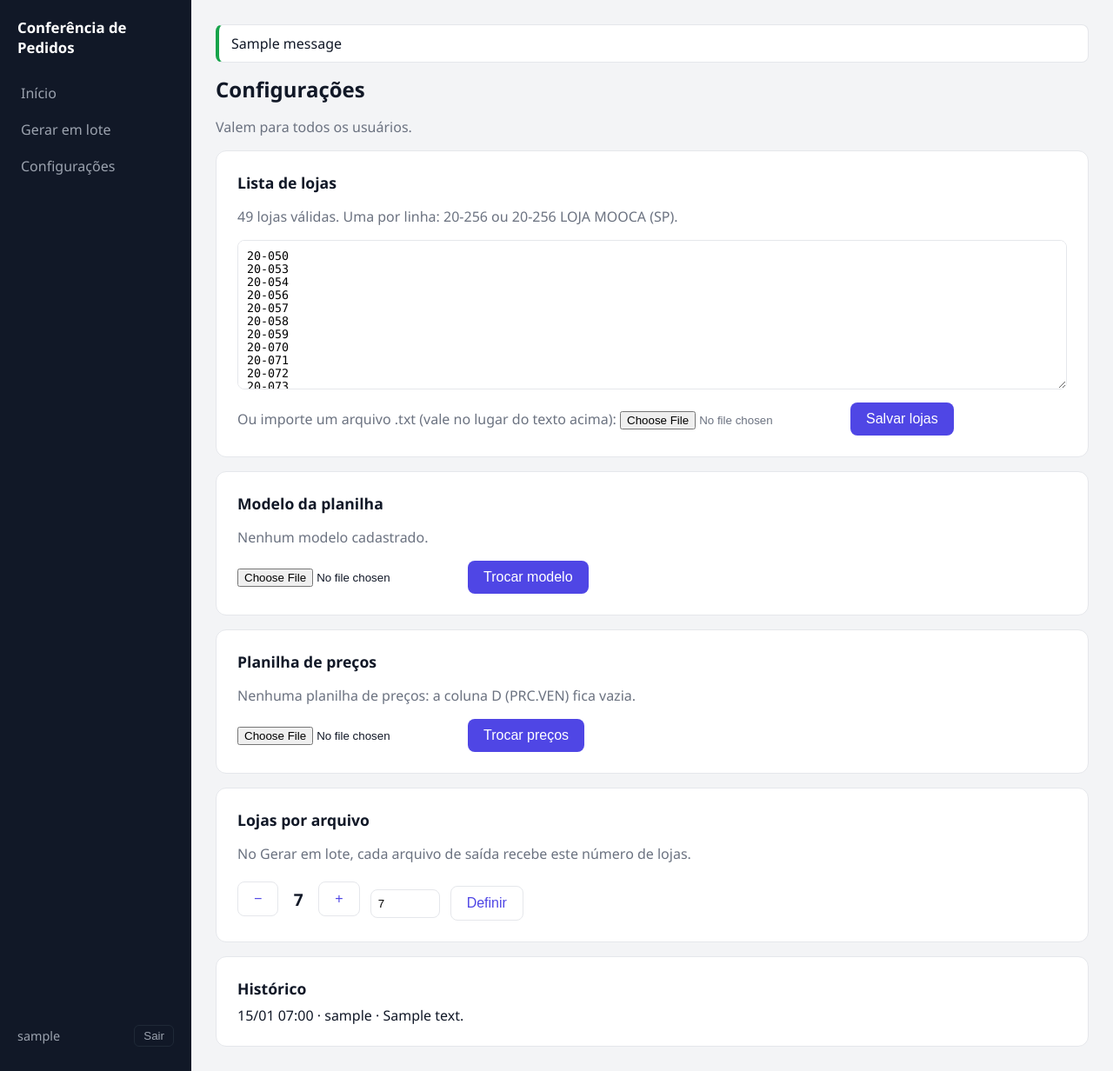
After one commit to euJonh/Conferencia-de-lojas, a Django app: page /configuracoes in a window 1280 px wide. The commit adds this page. Shown: the whole page at 87% size. Run offline with Django 5.2, Linux system fonts and the light colour scheme; a user stored in the database is signed in; data comes from the database, SQL or seed files in the repository; tables that the repository leaves empty hold one stand-in row (values such as "Sample post"); one stand-in notice (Sample message) is shown; parts of the project's set-up code (start-up, migrations or seed data) failed here and were passed over.

Commit message:
web: tela Configurações com histórico

```diff
--- a/web/pedidos/static/pedidos/estilo.css
+++ b/web/pedidos/static/pedidos/estilo.css
@@ -42,3 +42,13 @@ body{margin:0;font-family:"Segoe UI",system-ui,sans-serif;background:var(--fundo
 .acoes-lote{display:flex;gap:10px;justify-content:flex-end;margin-top:14px}
 .botao.secundario{background:transparent;color:var(--destaque);border:1px solid var(--borda)}
 .painel-texto{white-space:pre-line}
+.mensagem{padding:10px 14px;border-radius:8px;margin-bottom:14px;background:#fff;border:1px solid var(--borda);border-left:4px solid var(--ok);white-space:pre-line}
+.mensagem.error{border-left-color:var(--erro);color:var(--erro);background:#FEF2F2}
+.bloco{margin-top:16px}
+.bloco h2{font-size:1.1rem;margin:0 0 8px}
+.campo-texto{width:100%;font-family:Consolas,monospace;padding:10px;border:1px solid var(--borda);border-radius:8px}
+.linha-acoes{display:flex;gap:12px;align-items:center;flex-wrap:wrap;margin-top:10px}
+.valor{min-width:2ch;text-align:center;font-size:1.2rem}
+.campo-numero{width:80px;padding:8px;border:1px solid var(--borda);border-radius:8px}
+.historico{list-style:none;margin:0;padding:0;display:flex;flex-direction:column;gap:4px}
+.botao:disabled{opacity:.5;cursor:default}
--- a/web/pedidos/templates/pedidos/base.html
+++ b/web/pedidos/templates/pedidos/base.html
@@ -12,7 +12,7 @@
     <nav>
       <a href="{% url 'inicio' %}">Início</a>
       <a href="{% url 'lote' %}">Gerar em lote</a>
-      <a href="#">Configurações</a>
+      <a href="{% url 'configuracoes' %}">Configurações</a>
     </nav>
     <div class="usuario">
       <span>{{ request.user.get_username }}</span>
@@ -22,6 +22,9 @@
     </div>
   </aside>
   <main class="conteudo">
+    {% for m in messages %}
+    <div class="mensagem {{ m.tags }}" role="status">{{ m }}</div>
+    {% endfor %}
     {% block conteudo %}{% endblock %}
   </main>
 </body>
--- /dev/null
+++ b/web/pedidos/templates/pedidos/configuracoes.html
@@ -0,0 +1,79 @@
+{% extends "pedidos/base.html" %}
+{% block titulo %}Configurações{% endblock %}
+{% block conteudo %}
+<h1 class="titulo-tela">Configurações</h1>
+<p class="suave">Valem para todos os usuários.</p>
+
+<section class="cartao bloco">
+  <h2>Lista de lojas</h2>
+  <p class="suave">{{ qtd_lojas }} loja{{ qtd_lojas|pluralize }} válida{{ qtd_lojas|pluralize }}. Uma por linha: 20-256 ou 20-256 LOJA MOOCA (SP).</p>
+  <form method="post" action="{% url 'configuracoes_lojas' %}" enctype="multipart/form-data">{% csrf_token %}
+    <textarea name="lojas_texto" rows="10" class="campo-texto">{{ cfg.lojas_texto }}</textarea>
+    <div class="linha-acoes">
+      <label class="suave">Ou importe um arquivo .txt (vale no lugar do texto acima):
+        <input type="file" name="lojas_arquivo" accept=".txt">
+      </label>
+      <button type="submit" class="botao">Salvar lojas</button>
+    </div>
+  </form>
+</section>
+
+<section class="cartao bloco">
+  <h2>Modelo da planilha</h2>
+  <p>{% if cfg.modelo_nome %}{{ cfg.modelo_nome }}{% else %}<span class="suave">Nenhum modelo cadastrado.</span>{% endif %}</p>
+  <form method="post" action="{% url 'configuracoes_modelo' %}" enctype="multipart/form-data" class="linha-acoes">{% csrf_token %}
+    <input type="file" name="modelo" accept=".xlsx" required>
+    <button type="submit" class="botao">Trocar modelo</button>
+  </form>
+</section>
+
+<section class="cartao bloco">
+  <h2>Planilha de preços</h2>
+  {% if cfg.precos_nome %}
+  <p>{{ cfg.precos_nome }} · {{ cfg.precos_qtd }} produto{{ cfg.precos_qtd|pluralize }} · {{ cfg.atualizado_em|date:"d/m/Y H:i" }}</p>
+  {% else %}
+  <p class="suave">Nenhuma planilha de preços: a coluna D (PRC.VEN) fica vazia.</p>
+  {% endif %}
+  <form method="post" action="{% url 'configuracoes_precos' %}" enctype="multipart/form-data" class="linha-acoes">{% csrf_token %}
+    <input type="file" name="precos" accept=".xlsx" required>
+    <button type="submit" class="botao">Trocar preços</button>
+  </form>
+  {% if cfg.precos_nome %}
+  <form method="post" action="{% url 'configuracoes_precos_remover' %}" class="linha-acoes">{% csrf_token %}
+    <button type="submit" class="botao secundario">Remover preços</button>
+  </form>
+  {% endif %}
+</section>
+
+<section class="cartao bloco">
+  <h2>Lojas por arquivo</h2>
+  <p class="suave">No Gerar em lote, cada arquivo de saída recebe este número de lojas.</p>
+  <div class="linha-acoes">
+    <form method="post" action="{% url 'configuracoes_lojas_por_arquivo' %}">{% csrf_token %}
+      <input type="hidden" name="valor" value="{{ cfg.lojas_por_arquivo|add:'-1' }}">
+      <button type="submit" class="botao secundario" aria-label="Diminuir"{% if cfg.lojas_por_arquivo <= 1 %} disabled{% endif %}>−</button>
+    </form>
+    <strong class="valor">{{ cfg.lojas_por_arquivo }}</strong>
+    <form method="post" action="{% url 'configuracoes_lojas_por_arquivo' %}">{% csrf_token %}
+      <input type="hidden" name="valor" value="{{ cfg.lojas_por_arquivo|add:'1' }}">
+      <button type="submit" class="botao secundario" aria-label="Aumentar">+</button>
+    </form>
+    <form method="post" action="{% url 'configuracoes_lojas_por_arquivo' %}" class="linha-acoes">{% csrf_token %}
+      <input type="number" name="valor" value="{{ cfg.lojas_por_arquivo }}" min="1" class="campo-numero">
+      <button type="submit" class="botao secundario">Definir</button>
+    </form>
+  </div>
+</section>
+
+<section class="cartao bloco">
+  <h2>Histórico</h2>
+  {% if historico %}
+  <ul class="historico">
+    {% for a in historico %}<li>{{ a.quando|date:"d/m H:i" }} · {{ a.usuario.get_username|default:"(removido)" }} · {{ a.descricao }}</li>
+    {% endfor %}
+  </ul>
+  {% else %}
+  <p class="suave">Nenhuma alteração ainda.</p>
+  {% endif %}
+</section>
+{% endblock %}
--- a/web/pedidos/templates/pedidos/inicio.html
+++ b/web/pedidos/templates/pedidos/inicio.html
@@ -18,7 +18,7 @@
 {% else %}
 <div class="cartao aviso">
   <strong>Configuração incompleta.</strong>
-  <p>Cadastre a lista de lojas e o modelo em <a href="/configuracoes">Configurações</a> antes de gerar planilhas.</p>
+  <p>Cadastre a lista de lojas e o modelo em <a href="{% url 'configuracoes' %}">Configurações</a> antes de gerar planilhas.</p>
 </div>
 {% endif %}
 
--- a/web/pedidos/templates/pedidos/lote.html
+++ b/web/pedidos/templates/pedidos/lote.html
@@ -23,7 +23,7 @@
 {% else %}
 <div class="cartao aviso">
   <strong>Configuração incompleta.</strong>
-  <p>Cadastre a lista de lojas e o modelo em <a href="/configuracoes">Configurações</a> antes de gerar planilhas.</p>
+  <p>Cadastre a lista de lojas e o modelo em <a href="{% url 'configuracoes' %}">Configurações</a> antes de gerar planilhas.</p>
 </div>
 {% endif %}
 
--- a/web/pedidos/urls.py
+++ b/web/pedidos/urls.py
@@ -7,6 +7,14 @@ urlpatterns = [
     path("gerar", views.gerar, name="gerar"),
     path("lote", views.lote, name="lote"),
     path("gerar-lote", views.gerar_lote, name="gerar_lote"),
+    path("configuracoes", views.configuracoes, name="configuracoes"),
+    path("configuracoes/lojas", views.configuracoes_lojas, name="configuracoes_lojas"),
+    path("configuracoes/modelo", views.configuracoes_modelo, name="configuracoes_modelo"),
+    path("configuracoes/precos", views.configuracoes_precos, name="configuracoes_precos"),
+    path("configuracoes/precos/remover", views.configuracoes_precos_remover,
+         name="configuracoes_precos_remover"),
+    path("configuracoes/lojas-por-arquivo", views.configuracoes_lojas_por_arquivo,
+         name="configuracoes_lojas_por_arquivo"),
     path("entrar", views.entrar, name="entrar"),
     path("sair", views.sair, name="sair"),
 ]
--- a/web/pedidos/views.py
+++ b/web/pedidos/views.py
@@ -2,6 +2,7 @@
 import json
 
 from django.contrib.auth import authenticate, login, logout
+from django.contrib import messages
 from django.contrib.auth.decorators import login_required
 from functools import wraps
 
@@ -12,11 +13,12 @@ from django.urls import reverse
 from django.utils.http import url_has_allowed_host_and_scheme
 from django.views.decorators.http import require_POST
 
-from conferencia import NOME_SAIDA, ErroConferencia
+from conferencia import NOME_SAIDA, ErroConferencia, ler_lojas_texto
 
 from . import servicos
 from .autenticacao import MINUTOS_BLOQUEIO, bloqueado
-from .forms import checar_xlsx
+from .forms import checar_xlsx, ler_txt_lojas
+from .models import Alteracao, Configuracao
 
 MSG_ERRO = "Usuário ou senha incorretos."
 MSG_BLOQUEIO = f"Muitas tentativas. Tente novamente em {MINUTOS_BLOQUEIO} minutos."
@@ -145,3 +147,78 @@ def gerar_lote(request):
     resposta["Content-Disposition"] = 'attachment; filename="PLANILHAS DE PEDIDOS.zip"'
     resposta["X-Resumo"] = json.dumps(resumo, ensure_ascii=True)
     return resposta
+
+
+@login_required
+def configuracoes(request):
+    """Tela Configurações: lojas, modelo, preços, lojas por arquivo e histórico."""
+    cfg = Configuracao.atual()
+    try:
+        qtd_lojas = len(ler_lojas_texto(cfg.lojas_texto))
+    except ErroConferencia:
+        qtd_lojas = 0
+    return render(request, "pedidos/configuracoes.html", {
+        "cfg": cfg, "qtd_lojas": qtd_lojas,
+        "historico": Alteracao.objects.select_related("usuario")[:20]})
+
+
+def _acao(visao):
+    """Ação de Configurações: só POST, com login; avisa o resultado e volta para a tela."""
+    @wraps(visao)
+    @require_POST
+    @login_required
+    def envolvida(request):
+        try:
+            messages.success(request, visao(request))
+        except ErroConferencia as e:
+            messages.error(request, str(e))
+        return redirect("configuracoes")
+    return envolvida
+
+
+def _arquivo_xlsx(request, campo):
+    arquivo = request.FILES.get(campo)
+    if arquivo is None:
+        raise ErroConferencia("Envie um arquivo .xlsx.")
+    return arquivo.name, checar_xlsx(arquivo)
+
+
+@_acao
+def configuracoes_lojas(request):
+    arquivo = request.FILES.get("lojas_arquivo")
+    if arquivo is not None:
+        texto = ler_txt_lojas(arquivo)
+    else:
+        texto = "\n".join(request.POST.get("lojas_texto", "").splitlines())
+    qtd = servicos.salvar_lojas(texto, request.user)
+    return f"Lista de lojas salva ({qtd} lojas)."
+
+
+@_acao
+def configuracoes_modelo(request):
+    nome, dados = _arquivo_xlsx(request, "modelo")
+    servicos.salvar_modelo(nome, dados, request.user)
+    return f"Modelo trocado para {nome}."
+
+
+@_acao
+def configuracoes_precos(request):
+    nome, dados = _arquivo_xlsx(request, "precos")
+    qtd = servicos.salvar_precos(nome, dados, request.user)
+    return f"Planilha de preços trocada para {nome} ({qtd} produtos)."
+
+
+@_acao
+def configuracoes_precos_remover(request):
+    servicos.remover_precos(request.user)
+    return "Planilha de preços removida."
+
+
+@_acao
+def configuracoes_lojas_por_arquivo(request):
+    try:
+        valor = int(request.POST.get("valor", "").strip())
+    except ValueError:
+        raise ErroConferencia("Informe um número inteiro.") from None
+    servicos.salvar_lojas_por_arquivo(valor, request.user)
+    return f"Lojas por arquivo: {valor}."
```
Also changed, not shown: web/pedidos/forms.py (+12 -1 lines), web/pedidos/tests/test_configuracoes.py (added, +139 -0 lines).
